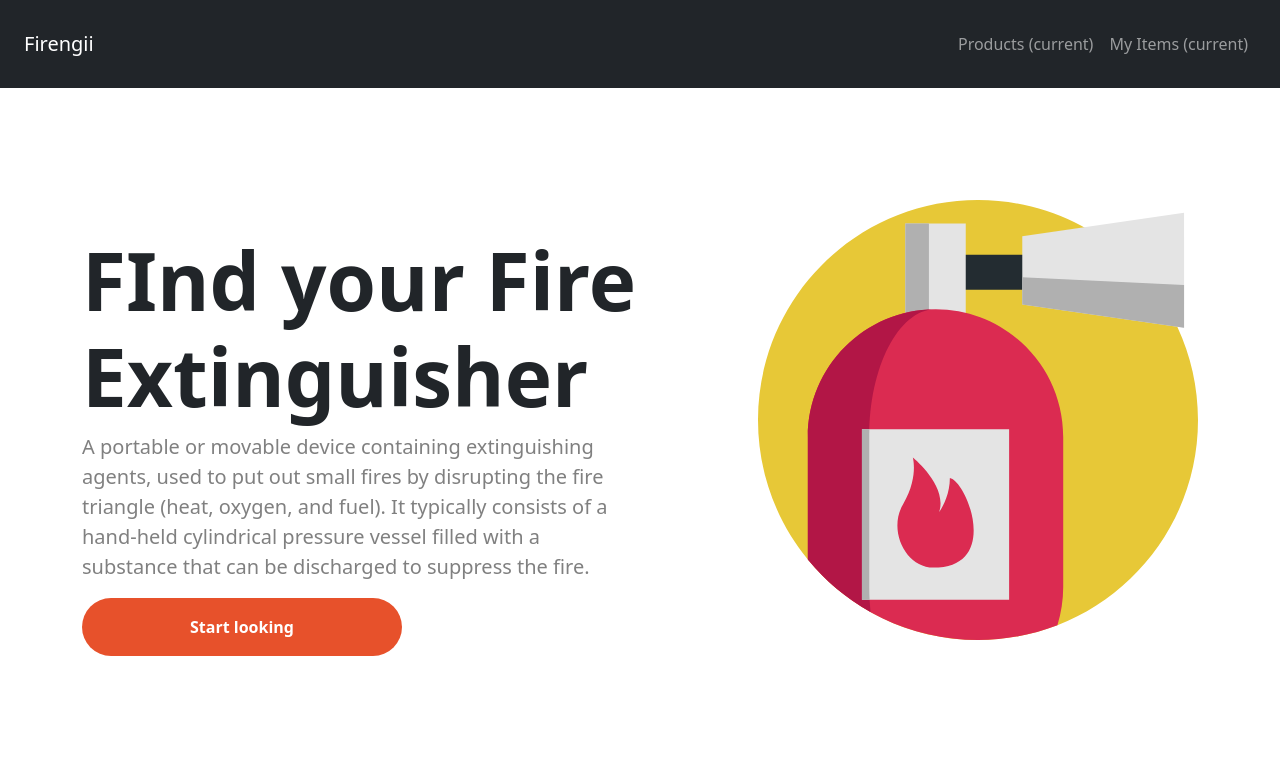
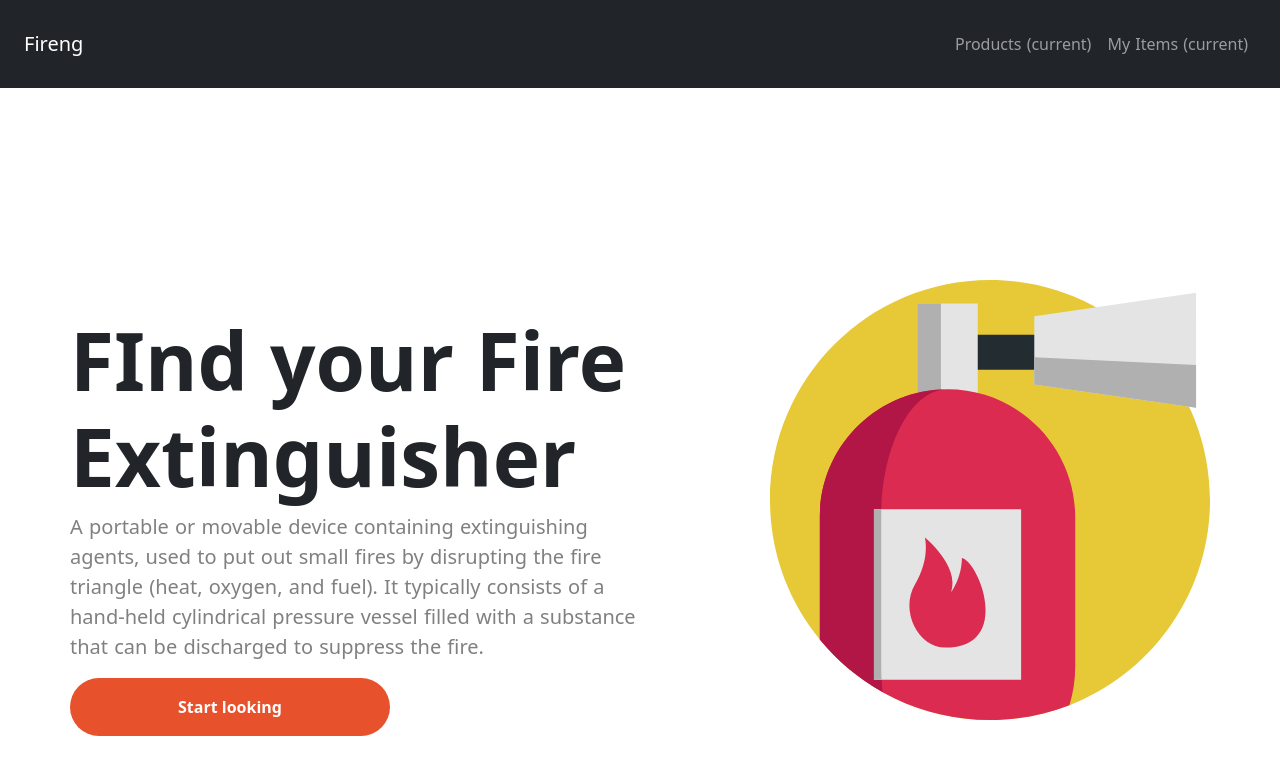
Before and after one commit to shinaayomi/fire-extinguisher-retail-nuxt, a Nuxt app: page / in a window 1280 px wide. Shown: the top 774 px of the page. Built offline with nearby package versions, Linux system fonts and the light colour scheme.

Commit message:
created dynamic page

```diff
--- a/app/app.vue
+++ b/app/app.vue
@@ -1,7 +1,7 @@
 <template>
-  <div>
+  <NuxtLayout>
     <NuxtRouteAnnouncer />
     <!-- <NuxtWelcome /> -->
     <NuxtPage />
-  </div>
+  </NuxtLayout>
 </template>
--- a/app/components/Nav.vue
+++ b/app/components/Nav.vue
@@ -1,6 +1,6 @@
 <template>
   <nav class="navbar navbar-expand-lg navbar-dark bg-dark padding">
-    <NuxtLink class="navbar-brand" to="/">Firengii</NuxtLink>
+    <NuxtLink class="navbar-brand" to="/">Fireng</NuxtLink>
     <button class="navbar-toggler" type="button" data-toggle="collapse" data-target="#navbarSupportedContent"
       aria-controls="navbarSupportedContent" aria-expanded="false" aria-label="Toggle navigation">
       <span class="navbar-toggler-icon"></span>
--- /dev/null
+++ b/app/components/PageNotFound.vue
@@ -0,0 +1,30 @@
+<template>
+  <div>
+    <h1>Page Not Found</h1>
+    <img :src="'/images/fe25.jpg'" alt="">
+  </div>
+</template>
+
+<script>
+export default {
+
+}
+</script>
+
+<style scoped>
+div {
+  display: flex;
+  align-items: center;
+  justify-content: center;
+  width: 50rem
+}
+
+h1 {
+  font-size: 7.5rem;
+}
+
+img {
+  width: 15rem;
+  margin: 0 auto
+}
+</style>
--- /dev/null
+++ b/app/error.vue
@@ -0,0 +1,24 @@
+<template>
+  <div>
+    <Nav />
+    <div class="container">
+      <PageNotFound />
+    </div>
+  </div>
+</template>
+
+<script>
+export default {
+
+}
+</script>
+
+<style scoped>
+.container {
+  padding: 5rem 0;
+  display: flex;
+  align-items: center;
+  justify-content: center;
+  /* height: 70vh; */
+}
+</style>
--- /dev/null
+++ b/app/layouts/default.vue
@@ -0,0 +1,63 @@
+<template>
+  <div>
+    <Nav />
+    <slot />
+  </div>
+</template>
+
+<style>
+html {
+  font-family:
+    'Source Sans Pro',
+    -apple-system,
+    BlinkMacSystemFont,
+    'Segoe UI',
+    Roboto,
+    'Helvetica Neue',
+    Arial,
+    sans-serif;
+  font-size: 16px;
+  word-spacing: 1px;
+  -ms-text-size-adjust: 100%;
+  -webkit-text-size-adjust: 100%;
+  -moz-osx-font-smoothing: grayscale;
+  -webkit-font-smoothing: antialiased;
+  box-sizing: border-box;
+}
+
+*,
+*::before,
+*::after {
+  box-sizing: border-box;
+  margin: 0;
+}
+
+.button--green {
+  display: inline-block;
+  border-radius: 4px;
+  border: 1px solid #3b8070;
+  color: #3b8070;
+  text-decoration: none;
+  padding: 10px 30px;
+}
+
+.button--green:hover {
+  color: #fff;
+  background-color: #3b8070;
+}
+
+.button--grey {
+  display: inline-block;
+  border-radius: 4px;
+  border: 1px solid #35495e;
+  color: #35495e;
+  text-decoration: none;
+  padding: 10px 30px;
+  margin-left: 15px;
+}
+
+.button--grey:hover {
+  color: #fff;
+  background-color: #35495e;
+}
+</style>
--- /dev/null
+++ b/app/layouts/no-nav.vue
@@ -0,0 +1,67 @@
+<template>
+  <div class="container">
+    <NuxtLink to="/">Go Back</NuxtLink>
+    <slot />
+  </div>
+</template>
+
+<style>
+.container {
+  padding: 5rem 0;
+}
+
+html {
+  font-family:
+    'Source Sans Pro',
+    -apple-system,
+    BlinkMacSystemFont,
+    'Segoe UI',
+    Roboto,
+    'Helvetica Neue',
+    Arial,
+    sans-serif;
+  font-size: 16px;
+  word-spacing: 1px;
+  -ms-text-size-adjust: 100%;
+  -webkit-text-size-adjust: 100%;
+  -moz-osx-font-smoothing: grayscale;
+  -webkit-font-smoothing: antialiased;
+  box-sizing: border-box;
+}
+
+*,
+*::before,
+*::after {
+  box-sizing: border-box;
+  margin: 0;
+}
+
+.button--green {
+  display: inline-block;
+  border-radius: 4px;
+  border: 1px solid #3b8070;
+  color: #3b8070;
+  text-decoration: none;
+  padding: 10px 30px;
+}
+
+.button--green:hover {
+  color: #fff;
+  background-color: #3b8070;
+}
+
+.button--grey {
+  display: inline-block;
+  border-radius: 4px;
+  border: 1px solid #35495e;
+  color: #35495e;
+  text-decoration: none;
+  padding: 10px 30px;
+  margin-left: 15px;
+}
+
+.button--grey:hover {
+  color: #fff;
+  background-color: #35495e;
+}
+</style>
--- a/app/pages/index.vue
+++ b/app/pages/index.vue
@@ -1,12 +1,11 @@
 <template>
-  <div>
-    <Nav />
-    <div class="container">
-      <Hero />
-      <LargeCardDisplay v-for="cardInfo in largeCardInfo" :key="cardInfo.id" :cardsSection="cardInfo" />
-      <SmallCardDisplay v-for="cardInfo in smallCardSections" :key="cardInfo.id" :cardsSection="cardInfo" />
-    </div>
+
+  <div class="container">
+    <Hero />
+    <LargeCardDisplay v-for="cardInfo in largeCardInfo" :key="cardInfo.id" :cardsSection="cardInfo" />
+    <SmallCardDisplay v-for="cardInfo in smallCardSections" :key="cardInfo.id" :cardsSection="cardInfo" />
   </div>
+
 </template>
 
 <script>
--- a/app/pages/my-items.vue
+++ b/app/pages/my-items.vue
@@ -4,10 +4,10 @@
   </div>
 </template>
 
-<script>
-export default {
-
-}
+<script setup>
+definePageMeta({
+  layout: 'no-nav'
+})
 </script>
 
 <style scoped></style>
--- a/app/pages/products/[id].vue
+++ b/app/pages/products/[id].vue
@@ -1,6 +1,43 @@
 <template>
-  <div>
-    This is dynamic {{ product }}
+  <div v-if="product" class="container py-5">
+    <div class="hero-container">
+      <img :src="`/images/${product.image}`" alt="" class="image">
+      <div class="info-box">
+        <h1>{{ product.title }}</h1>
+        <p class="snippet">{{ product.snippet }}</p>
+        <!-- <RentModal
+                    :product="product"
+                /> -->
+      </div>
+    </div>
+    <div class="whats-included-container">
+      <div class="included-container">
+        <h6>Super Effective</h6>
+        <p>Lorem ipsum dolor sit amet consectetur adipisicing elit. Asperiores, dolorem.</p>
+      </div>
+      <div class="included-container">
+        <h6>Clean & Tidy</h6>
+        <p>Lorem ipsum dolor sit amet consectetur adipisicing elit. Asperiores, dolorem.</p>
+      </div>
+      <div class="included-container">
+        <h6>Cancel Anytime</h6>
+        <p>Lorem ipsum dolor sit amet consectetur adipisicing elit. Asperiores, dolorem.</p>
+      </div>
+      <div class="included-container">
+        <h6>Satisfaction Guaranteed</h6>
+        <p>Lorem ipsum dolor sit amet consectetur adipisicing elit. Asperiores, dolorem.</p>
+      </div>
+    </div>
+    <div class="description-container">
+      <p>
+        {{ product.description }}
+      </p>
+    </div>
+    <!-- <Reviews /> -->
+  </div>
+  <div v-else class="container padding">
+    Page not found!
+    <!-- <PageNotFound /> -->
   </div>
 </template>
 
@@ -13,11 +50,89 @@ export default {
     const products = useProductsStore()
 
     const productId = computed(() => Number(route.params.id))
+
     const product = computed(() => products.getProductById(productId.value))
 
     return { product }
   }
+  // computed: {
+  //   product() {
+  //     return this.$store.getters.getProductById(this.$route.params.id)
+  //   }
+  // }
 }
 </script>
 
-<style scoped></style>
+<style scoped>
+.hero-container {
+  display: flex;
+  justify-content: space-between;
+}
+
+.image {
+  width: 59%;
+  height: 25rem;
+}
+
+.info-box {
+  width: 39%;
+  background-color: rgba(207, 201, 201, 0.322);
+  padding: 1rem;
+  border-radius: 0.5rem;
+}
+
+.whats-included-container {
+  border-bottom: 0.1rem solid rgba(128, 128, 128, 0.151);
+}
+
+.description-container {
+  border-bottom: 0.1rem solid rgba(128, 128, 128, 0.151);
+  padding-bottom: 2rem;
+  margin-bottom: 2rem;
+}
+
+.included-container {
+  margin-top: 1.5rem;
+}
+
+h1 {
+  font-size: 1.75rem;
+}
+
+h6 {
+  font-size: 1.15rem;
+  font-weight: 400;
+}
+
+p {
+  color: grey
+}
+
+.snippet {
+  color: rgba(0, 0, 0, 0.774);
+  margin-top: 1rem;
+}
+
+button {
+  width: 100%;
+  border: none;
+  padding: 0.5rem;
+  color: white;
+  font-weight: 700;
+  padding: 1rem 4rem;
+  border-radius: 100rem;
+  background-color: rgb(231, 81, 43);
+  color: white;
+  font-weight: 700;
+  transition: 0.5s;
+}
+
+.description-container {
+  margin-top: 3rem;
+  color: grey
+}
+
+.padding {
+  padding: 10rem 0
+}
+</style>
--- a/app/pages/products/index.vue
+++ b/app/pages/products/index.vue
@@ -1,11 +1,10 @@
 <template>
-  <div>
-    <Nav />
-    <div class="container">
-      <LargeCardDisplay v-for="cardInfo in largeCardInfo.slice(0, 1)" :key="cardInfo.id" :cardsSection="cardInfo" />
-      <SmallCardDisplay v-for="cardInfo in smallCardInfo" :key="cardInfo.id" :cardsSection="cardInfo" />
-    </div>
+
+  <div class="container">
+    <LargeCardDisplay v-for="cardInfo in largeCardInfo.slice(0, 1)" :key="cardInfo.id" :cardsSection="cardInfo" />
+    <SmallCardDisplay v-for="cardInfo in smallCardInfo" :key="cardInfo.id" :cardsSection="cardInfo" />
   </div>
+
 </template>
 
 <script>
--- a/app/stores/products.js
+++ b/app/stores/products.js
@@ -223,9 +223,9 @@ export const useProductsStore = defineStore("products", {
     selected: null,
   }),
   getters: {
-    getProductById: (state) => (id) => state.products.find((p) => p.id === id),
+    getProductById: (state) => (id) => state.items.find((p) => p.id === id),
 
-    getAllProducts: (state) => state.products, // ✅ add this
+    getAllProducts: (state) => state.items, // ✅ add this
   },
   actions: {
     setProducts(data) {
```
